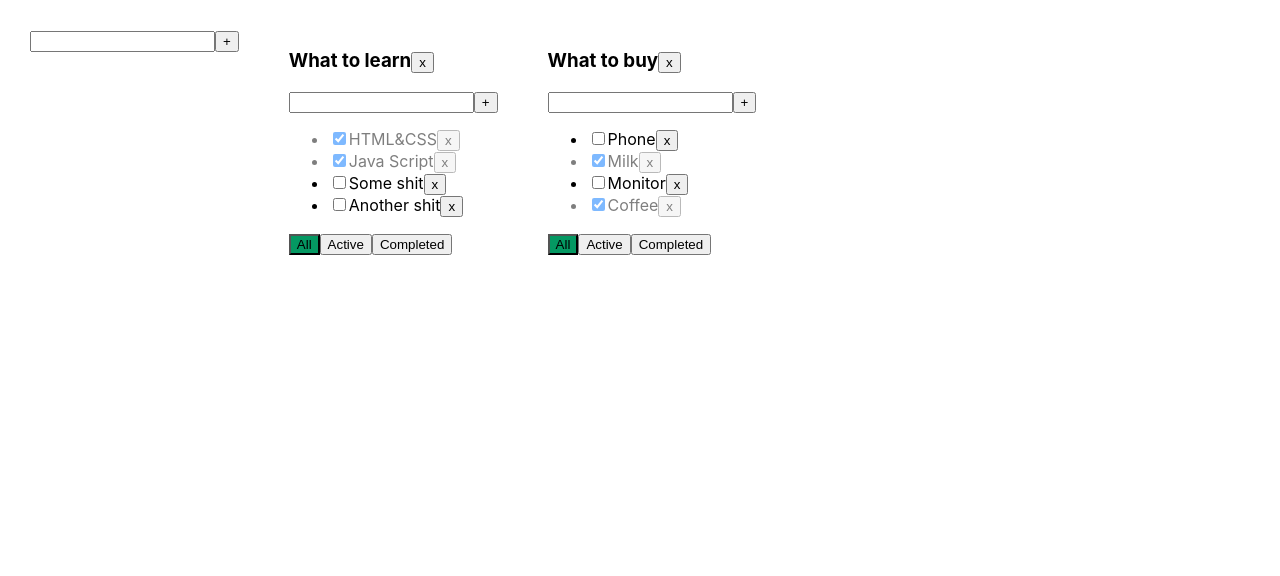
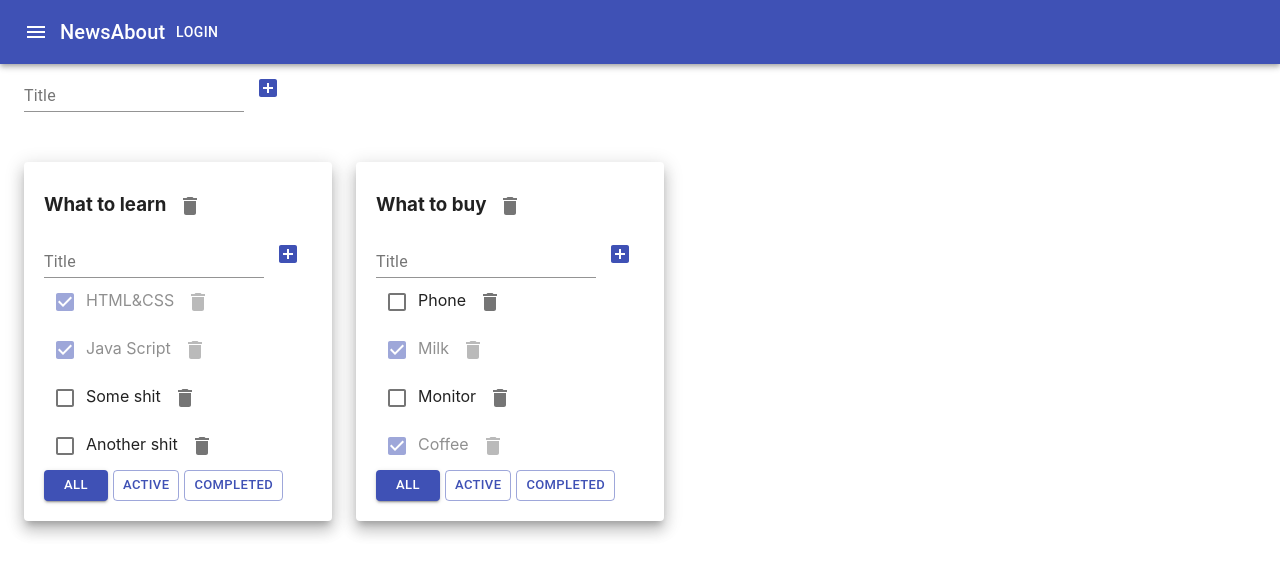
Before and after one commit to Asio-otus/todolist, a React (Create React App) app: page / in a window 1280 px wide. Shown: the top 576 px of the page. Built offline with nearby package versions, Linux system fonts and the light colour scheme.

Commit message:
7 is done

```diff
--- a/package.json
+++ b/package.json
@@ -3,6 +3,8 @@
   "version": "0.1.0",
   "private": true,
   "dependencies": {
+    "@material-ui/core": "^4.11.2",
+    "@material-ui/icons": "^4.11.2",
     "@testing-library/jest-dom": "^4.2.4",
     "@testing-library/react": "^9.3.2",
     "@testing-library/user-event": "^7.1.2",
--- a/src/App.css
+++ b/src/App.css
@@ -1,23 +1,11 @@
-.App {
-  padding: 30px;
-  display: flex;
-}
+/*.App {*/
+/*  padding: 30px;*/
+/*  display: flex;*/
+/*}*/
 
-.App > div {
-  margin-right: 50px;
-}
-
-.error {
-  border: red 1px solid;
-}
-
-.error-message {
-  color: red;
-}
-
-.active-filter {
-  background-color: #049862;
-}
+/*.App > div {*/
+/*  margin-right: 50px;*/
+/*}*/
 
 .is-done {
   opacity: .5;
--- a/src/App.tsx
+++ b/src/App.tsx
@@ -3,6 +3,8 @@
 import TodoList from './components/TodoList';
 import {v1} from "uuid";
 import {AddItemForm} from "./components/AddItemForm/AddItemForm";
+import {AppBar, Button, Container, Grid, IconButton, Paper, Toolbar, Typography} from "@material-ui/core";
+import {Menu} from "@material-ui/icons";
 
 // Types
 export type TaskType = {
@@ -114,7 +116,7 @@
 
     function changeTodoListTitle(title: string, todoListID: string) {
         const todoList = todoLists.find(tl => tl.id === todoListID)
-        if(todoList) {
+        if (todoList) {
             todoList.title = title
             setTodoLists([...todoLists])
         }
@@ -123,7 +125,25 @@
     // Render
     return (
         <div className="App">
-            <AddItemForm addItem={addTodoList}/>
+            <AppBar position="static">
+                <Toolbar>
+                    <IconButton edge="start" color="inherit" aria-label="menu">
+                        <Menu/>
+                    </IconButton>
+                    <Typography variant="h6">
+                        News
+                    </Typography>
+                    <Typography variant="h6">
+                        About
+                    </Typography>
+                    <Button color="inherit">Login</Button>
+                </Toolbar>
+            </AppBar>
+            <Container fixed>
+                <Grid container style={{paddingBottom: '50px'}}>
+                    <AddItemForm addItem={addTodoList} />
+                </Grid>
+                <Grid container spacing={3}>
                     {
                         todoLists.map(tl => {
 
@@ -136,8 +156,9 @@
                             }
 
                             return (
+                                <Grid item spacing={3} key={tl.id}>
+                                    <Paper elevation={10} style={{padding: '20px'}}>
                                         <TodoList
-                            key={tl.id}
                                             id={tl.id}
                                             title={tl.title}
                                             filter={tl.filter}
@@ -150,9 +171,13 @@
                                             changeTaskTitle={changeTaskTitle}
                                             changeTodoListTitle={changeTodoListTitle}
                                         />
+                                    </Paper>
+                                </Grid>
                             )
                         })
                     }
+                </Grid>
+            </Container>
         </div>
     );
 }
--- a/src/components/AddItemForm/AddItemForm.tsx
+++ b/src/components/AddItemForm/AddItemForm.tsx
@@ -1,4 +1,6 @@
 import React, {ChangeEvent, KeyboardEvent, useState} from "react";
+import {IconButton, TextField} from "@material-ui/core";
+import {AddBox} from "@material-ui/icons";
 
 type AddItemFormPropsType = {
     addItem: (title: string) => void
@@ -23,21 +25,24 @@
         setError(null)
         setTitle(e.currentTarget.value)
     }
+
     const onKeyPressHandler = (e: KeyboardEvent<HTMLInputElement>) => {
         if (e.key === "Enter") addItem()
     }
 
     return (
         <div>
-            <input value={title}
-                   onChange={onChangeHandler}
-                   onKeyPress={onKeyPressHandler}
-                   className={error ? "error" : ""}
+            <TextField
+                value={title}
+                onChange={onChangeHandler}
+                onKeyPress={onKeyPressHandler}
+                error={!!error}
+                helperText={error}
+                label={'Title'}
             />
-            <button onClick={addItem}>+</button>
-            {error && <div className="error-message">
-                {error}
-            </div>}
+            <IconButton color={'primary'} onClick={addItem}>
+                <AddBox/>
+            </IconButton>
         </div>
     )
 }
--- a/src/components/EditableSpan/EditableSpan.tsx
+++ b/src/components/EditableSpan/EditableSpan.tsx
@@ -1,4 +1,5 @@
 import React, {ChangeEvent, useState} from "react";
+import {TextField} from "@material-ui/core";
 
 type EditableSpanPropsType = {
     title: string
@@ -20,10 +21,10 @@
 
     return (
         editMode
-            ? <input onBlur={offEditMode}
-                     onChange={changeTitle}
-                     value={title}
-                     autoFocus/>
+            ? <TextField onBlur={offEditMode}
+                         onChange={changeTitle}
+                         value={title}
+                         autoFocus/>
             : <span onDoubleClick={onEditMode}>{props.title}</span>
     )
 }
--- a/src/components/TodoList.tsx
+++ b/src/components/TodoList.tsx
@@ -1,7 +1,9 @@
-import React, {ChangeEvent, useState, KeyboardEvent} from 'react';
+import React, {ChangeEvent} from 'react';
 import {FilterValuesType, TaskStateType, TaskType} from "../App";
 import {AddItemForm} from "./AddItemForm/AddItemForm";
 import {EditableSpan} from "./EditableSpan/EditableSpan";
+import {Delete} from "@material-ui/icons";
+import {Button, Checkbox, IconButton} from "@material-ui/core";
 
 // Types
 type PropsType = {
@@ -51,12 +53,14 @@
         <div>
             <h3>
                 <EditableSpan title={props.title} changeTitle={changeTodolistTitle} />
-                <button onClick={removeTodolist}>x</button>
+                <IconButton onClick={removeTodolist}>
+                    <Delete />
+                </IconButton>
             </h3>
             {/*Add new task input*/}
             <AddItemForm addItem={addTask} />
             {/*Tasks*/}
-            <ul>
+            <ul style={{listStyle: 'none' , padding: '0'}}>
                 {
                     props.tasks.map(task => {
                         const removeTask = () => {
@@ -71,12 +75,15 @@
                         return (
                             <li key={task.id}
                                 className={task.isDone ? "is-done" : ""}>
-                                <input
-                                    onChange={changeStatus}
-                                    type="checkbox"
-                                    checked={task.isDone}/>
+                                <Checkbox color={'primary'} checked={task.isDone} onChange={changeStatus}/>
+                                {/*<input*/}
+                                {/*    onChange={changeStatus}*/}
+                                {/*    type="checkbox"*/}
+                                {/*    checked={task.isDone}/>*/}
                                 <EditableSpan title={task.title} changeTitle={changeTitle} />
-                                <button onClick={removeTask}>x</button>
+                                <IconButton onClick={removeTask}>
+                                    <Delete />
+                                </IconButton>
                             </li>
                         )
                     })
@@ -84,18 +91,26 @@
             </ul>
             {/*Filter buttons*/}
             <div>
-                <button
-                    className={props.filter === "all" ? "active-filter" : ""}
+                <Button
+                    style={{marginRight: '5px'}}
+                    size={'small'}
+                    color={'primary'}
+                    variant={props.filter === "all" ? 'contained' : 'outlined'}
                     onClick={filterAll}>All
-                </button>
-                <button
-                    className={props.filter === "active" ? "active-filter" : ""}
+                </Button>
+                <Button
+                    style={{marginRight: '5px'}}
+                    size={'small'}
+                    color={'primary'}
+                    variant={props.filter === "active" ? 'contained' : 'outlined'}
                     onClick={filterActive}>Active
-                </button>
-                <button
-                    className={props.filter === "completed" ? "active-filter" : ""}
+                </Button>
+                <Button
+                    size={'small'}
+                    color={'primary'}
+                    variant={props.filter === "completed" ? 'contained' : 'outlined'}
                     onClick={filterCompleted}>Completed
-                </button>
+                </Button>
             </div>
         </div>
     );
--- a/src/index.css
+++ b/src/index.css
@@ -1,3 +1,9 @@
+*,
+*:after,
+*:before {
+  margin: 0;
+}
+
 body {
   margin: 0;
   font-family: -apple-system, BlinkMacSystemFont, 'Segoe UI', 'Roboto', 'Oxygen',
@@ -11,3 +17,353 @@
   font-family: source-code-pro, Menlo, Monaco, Consolas, 'Courier New',
     monospace;
 }
+
+/*! normalize.css v8.0.1 | MIT License | github.com/necolas/normalize.css */
+
+/* Document
+   ========================================================================== */
+
+/**
+ * 1. Correct the line height in all browsers.
+ * 2. Prevent adjustments of font size after orientation changes in iOS.
+ */
+
+html {
+  line-height: 1.15; /* 1 */
+  -webkit-text-size-adjust: 100%; /* 2 */
+}
+
+/* Sections
+   ========================================================================== */
+
+/**
+ * Remove the margin in all browsers.
+ */
+
+body {
+  margin: 0;
+}
+
+/**
+ * Render the `main` element consistently in IE.
+ */
+
+main {
+  display: block;
+}
+
+/**
+ * Correct the font size and margin on `h1` elements within `section` and
+ * `article` contexts in Chrome, Firefox, and Safari.
+ */
+
+h1 {
+  font-size: 2em;
+  margin: 0.67em 0;
+}
+
+/* Grouping content
+   ========================================================================== */
+
+/**
+ * 1. Add the correct box sizing in Firefox.
+ * 2. Show the overflow in Edge and IE.
+ */
+
+hr {
+  box-sizing: content-box; /* 1 */
+  height: 0; /* 1 */
+  overflow: visible; /* 2 */
+}
+
+/**
+ * 1. Correct the inheritance and scaling of font size in all browsers.
+ * 2. Correct the odd `em` font sizing in all browsers.
+ */
+
+pre {
+  font-family: monospace, monospace; /* 1 */
+  font-size: 1em; /* 2 */
+}
+
+/* Text-level semantics
+   ========================================================================== */
+
+/**
+ * Remove the gray background on active links in IE 10.
+ */
+
+a {
+  background-color: transparent;
+}
+
+/**
+ * 1. Remove the bottom border in Chrome 57-
+ * 2. Add the correct text decoration in Chrome, Edge, IE, Opera, and Safari.
+ */
+
+abbr[title] {
+  border-bottom: none; /* 1 */
+  text-decoration: underline; /* 2 */
+  text-decoration: underline dotted; /* 2 */
+}
+
+/**
+ * Add the correct font weight in Chrome, Edge, and Safari.
+ */
+
+b,
+strong {
+  font-weight: bolder;
+}
+
+/**
+ * 1. Correct the inheritance and scaling of font size in all browsers.
+ * 2. Correct the odd `em` font sizing in all browsers.
+ */
+
+code,
+kbd,
+samp {
+  font-family: monospace, monospace; /* 1 */
+  font-size: 1em; /* 2 */
+}
+
+/**
+ * Add the correct font size in all browsers.
+ */
+
+small {
+  font-size: 80%;
+}
+
+/**
+ * Prevent `sub` and `sup` elements from affecting the line height in
+ * all browsers.
+ */
+
+sub,
+sup {
+  font-size: 75%;
+  line-height: 0;
+  position: relative;
+  vertical-align: baseline;
+}
+
+sub {
+  bottom: -0.25em;
+}
+
+sup {
+  top: -0.5em;
+}
+
+/* Embedded content
+   ========================================================================== */
+
+/**
+ * Remove the border on images inside links in IE 10.
+ */
+
+img {
+  border-style: none;
+}
+
+/* Forms
+   ========================================================================== */
+
+/**
+ * 1. Change the font styles in all browsers.
+ * 2. Remove the margin in Firefox and Safari.
+ */
+
+button,
+input,
+optgroup,
+select,
+textarea {
+  font-family: inherit; /* 1 */
+  font-size: 100%; /* 1 */
+  line-height: 1.15; /* 1 */
+  margin: 0; /* 2 */
+}
+
+/**
+ * Show the overflow in IE.
+ * 1. Show the overflow in Edge.
+ */
+
+button,
+input { /* 1 */
+  overflow: visible;
+}
+
+/**
+ * Remove the inheritance of text transform in Edge, Firefox, and IE.
+ * 1. Remove the inheritance of text transform in Firefox.
+ */
+
+button,
+select { /* 1 */
+  text-transform: none;
+}
+
+/**
+ * Correct the inability to style clickable types in iOS and Safari.
+ */
+
+button,
+[type="button"],
+[type="reset"],
+[type="submit"] {
+  -webkit-appearance: button;
+}
+
+/**
+ * Remove the inner border and padding in Firefox.
+ */
+
+button::-moz-focus-inner,
+[type="button"]::-moz-focus-inner,
+[type="reset"]::-moz-focus-inner,
+[type="submit"]::-moz-focus-inner {
+  border-style: none;
+  padding: 0;
+}
+
+/**
+ * Restore the focus styles unset by the previous rule.
+ */
+
+button:-moz-focusring,
+[type="button"]:-moz-focusring,
+[type="reset"]:-moz-focusring,
+[type="submit"]:-moz-focusring {
+  outline: 1px dotted ButtonText;
+}
+
+/**
+ * Correct the padding in Firefox.
+ */
+
+fieldset {
+  padding: 0.35em 0.75em 0.625em;
+}
+
+/**
+ * 1. Correct the text wrapping in Edge and IE.
+ * 2. Correct the color inheritance from `fieldset` elements in IE.
+ * 3. Remove the padding so developers are not caught out when they zero out
+ *    `fieldset` elements in all browsers.
+ */
+
+legend {
+  box-sizing: border-box; /* 1 */
+  color: inherit; /* 2 */
+  display: table; /* 1 */
+  max-width: 100%; /* 1 */
+  padding: 0; /* 3 */
+  white-space: normal; /* 1 */
+}
+
+/**
+ * Add the correct vertical alignment in Chrome, Firefox, and Opera.
+ */
+
+progress {
+  vertical-align: baseline;
+}
+
+/**
+ * Remove the default vertical scrollbar in IE 10+.
+ */
+
+textarea {
+  overflow: auto;
+}
+
+/**
+ * 1. Add the correct box sizing in IE 10.
+ * 2. Remove the padding in IE 10.
+ */
+
+[type="checkbox"],
+[type="radio"] {
+  box-sizing: border-box; /* 1 */
+  padding: 0; /* 2 */
+}
+
+/**
+ * Correct the cursor style of increment and decrement buttons in Chrome.
+ */
+
+[type="number"]::-webkit-inner-spin-button,
+[type="number"]::-webkit-outer-spin-button {
+  height: auto;
+}
+
+/**
+ * 1. Correct the odd appearance in Chrome and Safari.
+ * 2. Correct the outline style in Safari.
+ */
+
+[type="search"] {
+  -webkit-appearance: textfield; /* 1 */
+  outline-offset: -2px; /* 2 */
+}
+
+/**
+ * Remove the inner padding in Chrome and Safari on macOS.
+ */
+
+[type="search"]::-webkit-search-decoration {
+  -webkit-appearance: none;
+}
+
+/**
+ * 1. Correct the inability to style clickable types in iOS and Safari.
+ * 2. Change font properties to `inherit` in Safari.
+ */
+
+::-webkit-file-upload-button {
+  -webkit-appearance: button; /* 1 */
+  font: inherit; /* 2 */
+}
+
+/* Interactive
+   ========================================================================== */
+
+/*
+ * Add the correct display in Edge, IE 10+, and Firefox.
+ */
+
+details {
+  display: block;
+}
+
+/*
+ * Add the correct display in all browsers.
+ */
+
+summary {
+  display: list-item;
+}
+
+/* Misc
+   ========================================================================== */
+
+/**
+ * Add the correct display in IE 10+.
+ */
+
+template {
+  display: none;
+}
+
+/**
+ * Add the correct display in IE 10.
+ */
+
+[hidden] {
+  display: none;
+}
```
Lines whose indentation alone changed are shown as unchanged.
